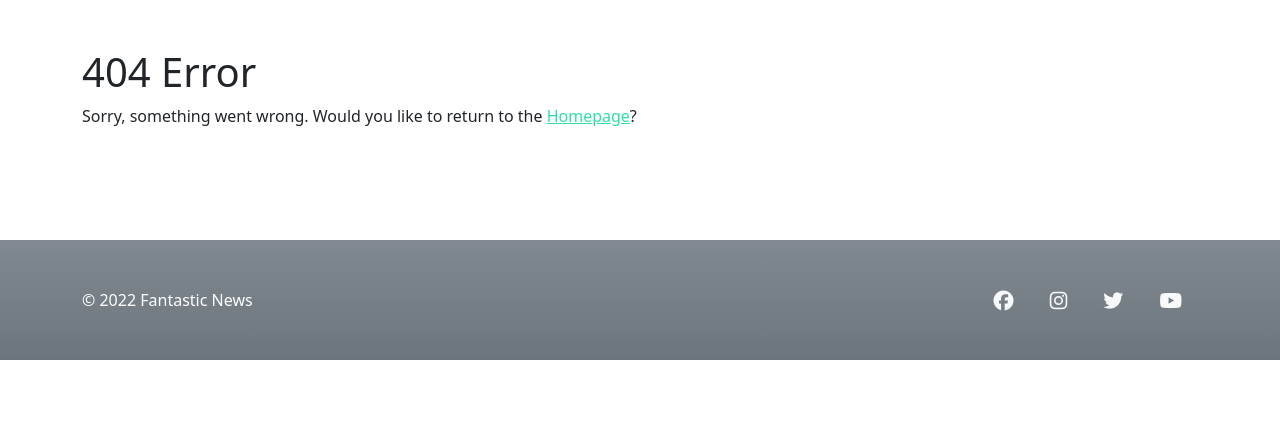
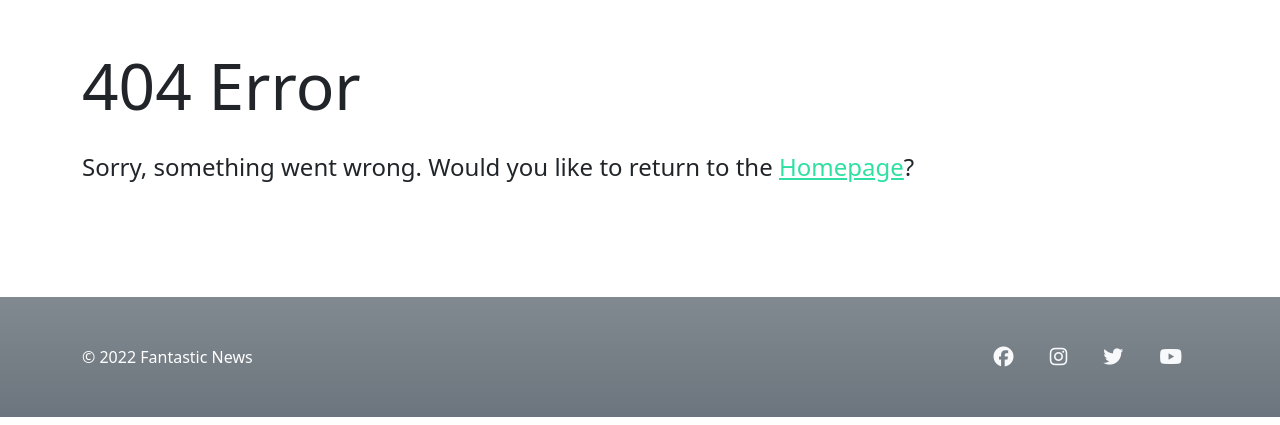
Before and after one commit to Cushione/fantastic-news, a Django app: template templates/404.html in a window 1280 px wide. Shown: the part 74-499 px from the top of the page. Run offline with Django 3.2, Linux system fonts and the light colour scheme; the template is opened without the code that fills it, so the values that code supplies are empty; parts of the project's set-up code (start-up, migrations or seed data) failed here and were passed over; some libraries are stand-ins or nearby versions.

Commit message:
Add styling to 404 error page

```diff
--- a/templates/404.html
+++ b/templates/404.html
@@ -1,6 +1,6 @@
 {% extends "base.html" %}
 
 {% block content %}
-<h1>404 Error</h1>
-<p>Sorry, something went wrong. Would you like to return to the <a href="{%url 'news:home' %}">Homepage</a>?</p>
+<h1 class="display-3">404 Error</h1>
+<p class="fs-4 mt-4">Sorry, something went wrong. Would you like to return to the <a href="{%url 'news:home' %}">Homepage</a>?</p>
 {%endblock%}
```
